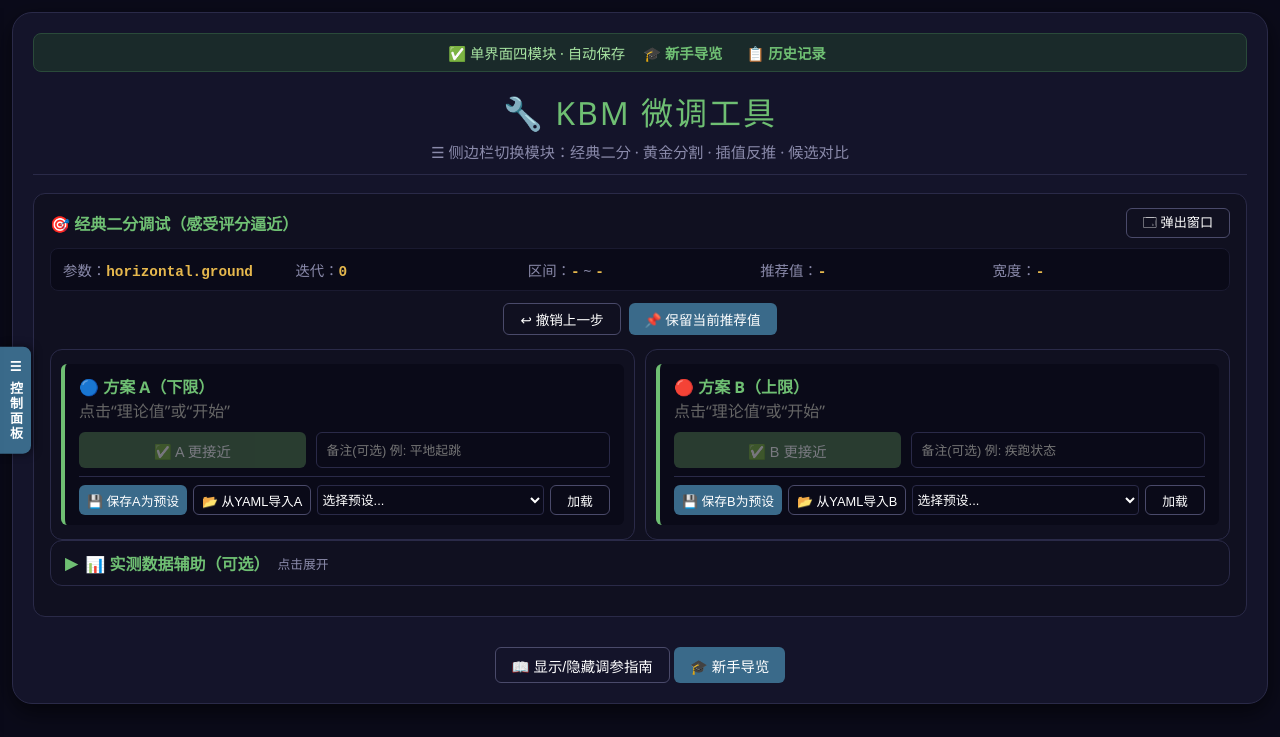
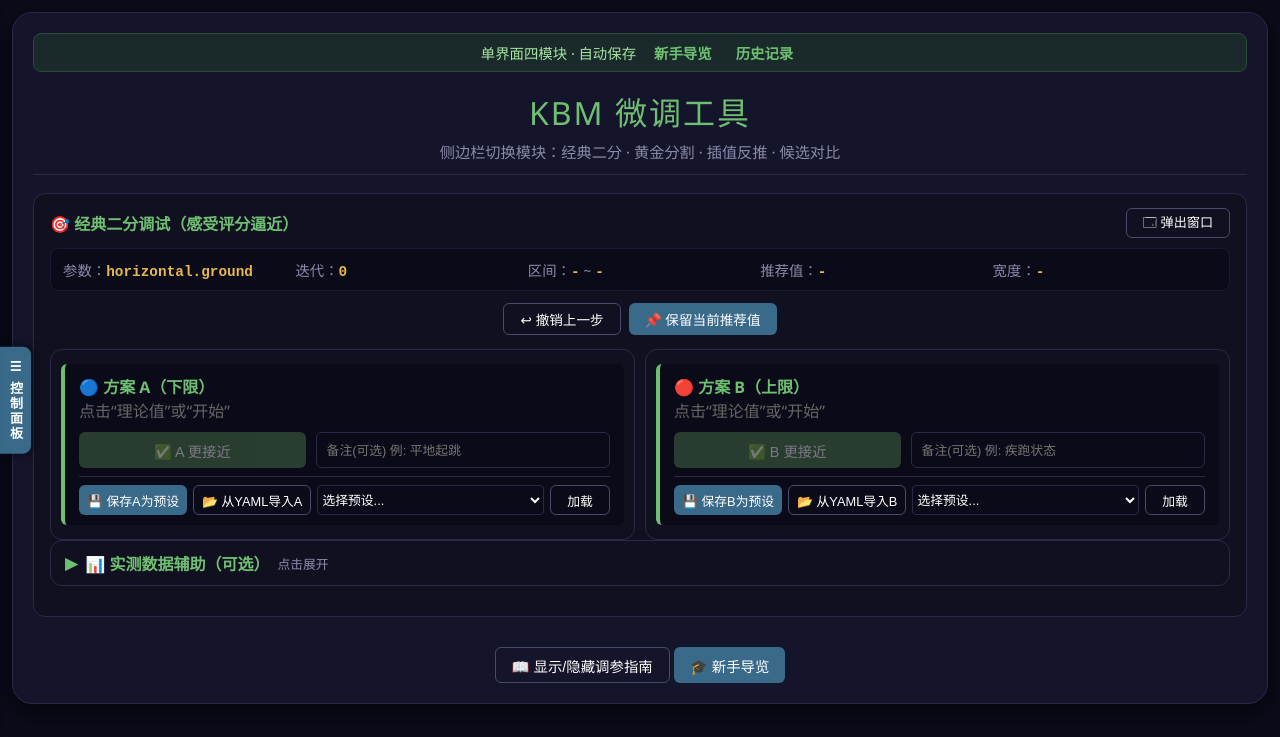
Before and after one commit to 5090Dv2/blog, a website built with Vite: page tools/kbm/index.html in a window 1280 px wide. Built offline with nearby package versions, Linux system fonts and the light colour scheme.

Commit message:
???????????

```diff
--- a/tools/kbm/index.html
+++ b/tools/kbm/index.html
@@ -126,12 +126,12 @@
     <main class="main">
         <div class="container">
             <div class="env-tip">
-                <span>✅ 单界面四模块 · 自动保存</span>
-                <a onclick="startTour()">🎓 新手导览</a>
-                <a onclick="openHistoryModal()">📋 历史记录</a>
+                <span>单界面四模块 · 自动保存</span>
+                <a onclick="startTour()">新手导览</a>
+                <a onclick="openHistoryModal()">历史记录</a>
             </div>
-            <h1>🔧 KBM 微调工具</h1>
-            <div class="sub">☰ 侧边栏切换模块：经典二分 · 黄金分割 · 插值反推 · 候选对比</div>
+            <h1>KBM 微调工具</h1>
+            <div class="sub">侧边栏切换模块：经典二分 · 黄金分割 · 插值反推 · 候选对比</div>
 
             <div id="mainContent">
                 <!-- ===== 模块1: 经典二分调试(可弹出悬浮窗) ===== -->
@@ -367,11 +367,6 @@
                     <p style="color:var(--text2);"><b>💾 自动保存</b>：所有修改自动保存在浏览器中，刷新页面不会丢失。</p>
                 </div>
                 <div class="section">
-                    <h2 style="color:var(--accent); font-weight:normal; border-bottom:1px solid var(--border); padding-bottom:4px;">🔌 插件信息</h2>
-                    <p style="color:var(--text2);">KnockbackManager 由 dw1e 编写，基于 ProtocolLib。</p>
-                    <p>📦 GitHub: <a class="guide-link" href="https://github.com/dw1e/KnockbackManager" target="_blank">github.com/dw1e/KnockbackManager</a></p>
-                </div>
-                <div class="section">
                     <h2 style="color:var(--accent); font-weight:normal; border-bottom:1px solid var(--border); padding-bottom:4px;">❓ 常见问题</h2>
                     <p style="color:var(--text2);"><b>Q: 模块怎么切换？</b><br>A: 点击左缘「☰ 控制面板」呼出侧边栏 → 「📌 模块切换」选择四个模块之一，主界面立即切换，不用另开页面。</p>
                     <p style="color:var(--text2);"><b>Q: 撤销后为什么没反应？</b><br>A: 撤销/恢复均有右上角 Toast 提示，若提示“已是该状态”说明当前与目标状态一致。</p>
```
